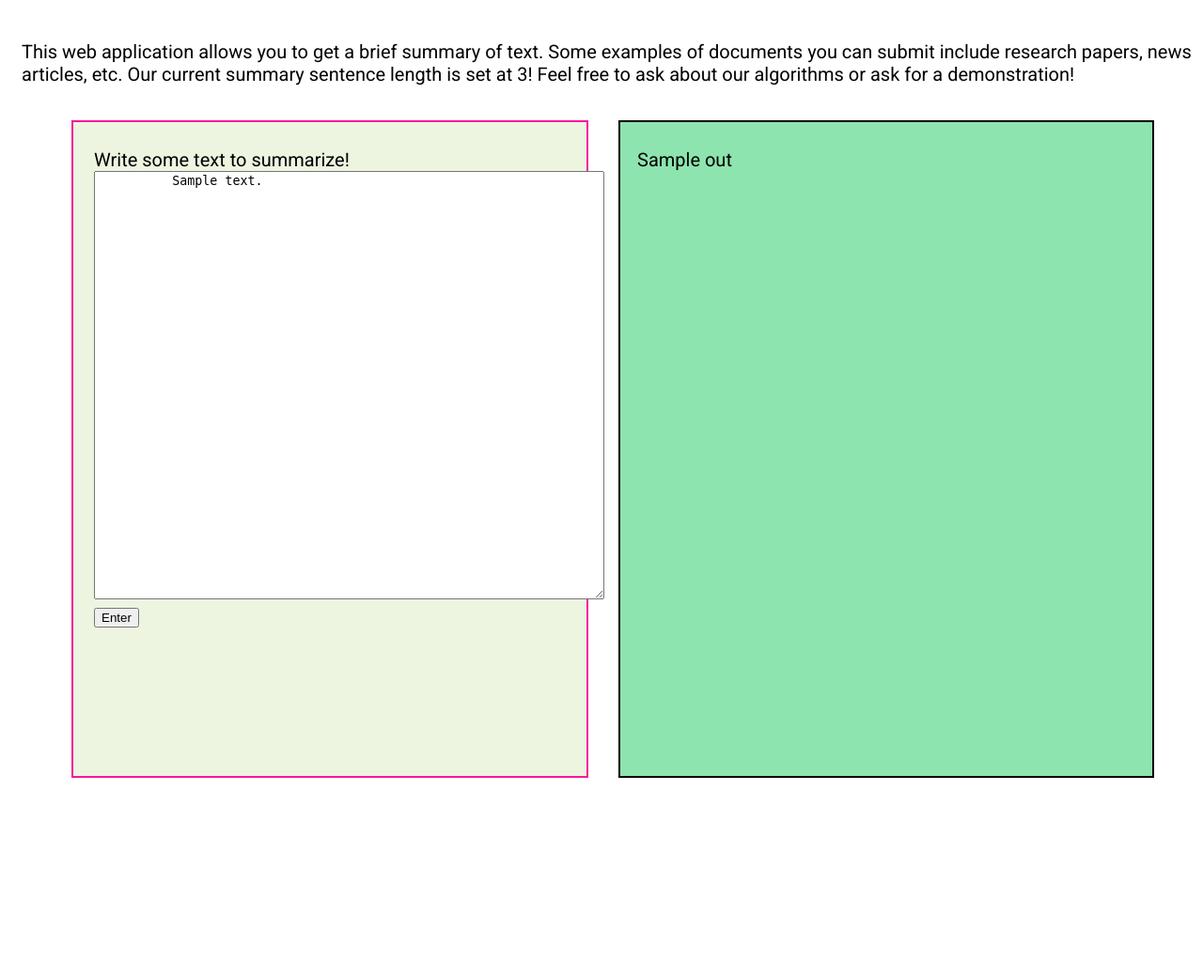
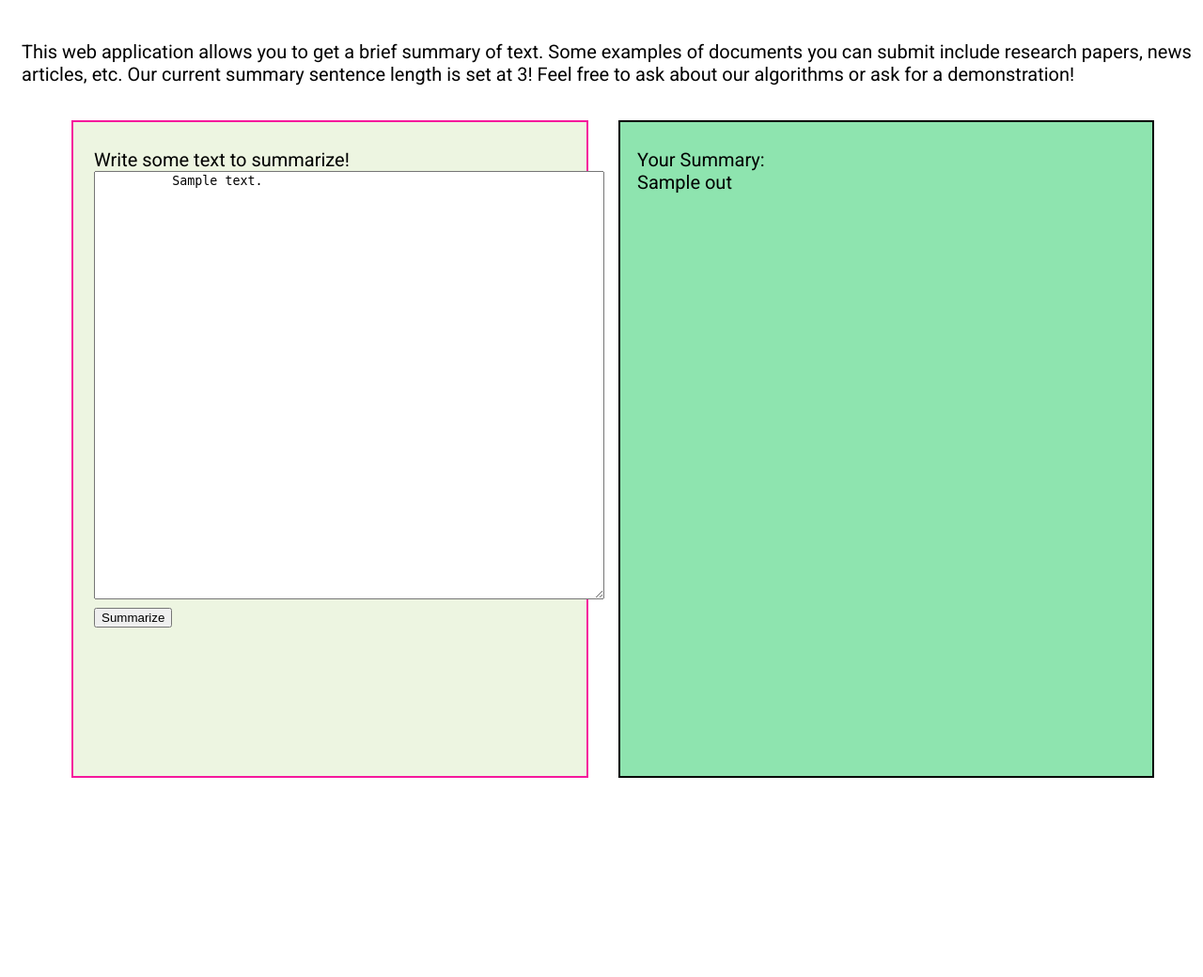
Before and after one commit to AnushreeTib/EOH_2022, a Flask app: template templates/index.html in a window 1280 px wide. Shown: the whole page at 94% size. Run offline with Flask 2, Linux system fonts and the light colour scheme; the template is opened without the code that fills it: most values are stand-ins (such as "Sample title", 1, 10 or a date in 2020); parts of the project's set-up code (start-up, migrations or seed data) failed here and were passed over.

Commit message:
Final changes to Enter button and output

```diff
--- a/app.py
+++ b/app.py
@@ -8,7 +8,7 @@ app = Flask(__name__)
 def main():
   return render_template('index.html', test = "")
 
-@app.route("/", methods=['post'])
+@app.route("/", methods = ['post'])
 def POST_text():
   text = request.form['to_summarise']
   sentence_number = None
@@ -16,7 +16,7 @@ def POST_text():
 
   if len(text) > 0:
     if sentence_number:
-      out = output(text, summary_sentence_count=sentence_number)
+      out = output(text, summary_sentence_count = sentence_number)
     else:
       out = output(text)
     print(out)
--- a/backend.py
+++ b/backend.py
@@ -33,7 +33,7 @@ def preprocess(text):
 
     return formatted_text
 
-def output(original_text, summary_sentence_count=3):
+def output(original_text, summary_sentence_count = 3):
     formatted_text = preprocess(original_text)
 
     word_frequency = nltk.FreqDist(nltk.word_tokenize(formatted_text))
--- a/templates/index.html
+++ b/templates/index.html
@@ -12,20 +12,14 @@
       <div class="v2_4"></div>
       <!-- <div class="v7_3"></div> -->
       <span class="v2_11" >
-        {{out}}
+        Your Summary:
+        <br>
+          {{out}}
+        </br>
       </span>
       <div class="v2_13"></div>
       <span class="v32_3">
         This web application allows you to get a brief summary of text. Some examples of documents you can submit include research papers, news articles, etc. Our current summary sentence length is set at 3! Feel free to ask about our algorithms or ask for a demonstration!
-        <!-- <br>
-        Input how many sentences you would like your summary to contain:
-        <form method="post">
-          <textarea id="sentence_number" name="sentence_number" rows="1" cols="10">
-            {{sentence_number}}
-          </textarea> -->
-          <!-- <br>
-          <input type="submit" value="Enter">
-        </form> -->
       </span>
       <div class="v39_5"></div>
       <div class="v2_6"></div>
@@ -36,10 +30,8 @@
           <textarea id="to_summarise" name="to_summarise" rows="30" cols="65">
           {{text}}
           </textarea>
-          <!-- <input type="text" name="to_summarise" />
-          {{text}} -->
           <br>
-          <input type="submit" value="Enter">
+          <input type="submit" value="Summarize">
         </form>
       </span>
       <div class="name"></div>
```
